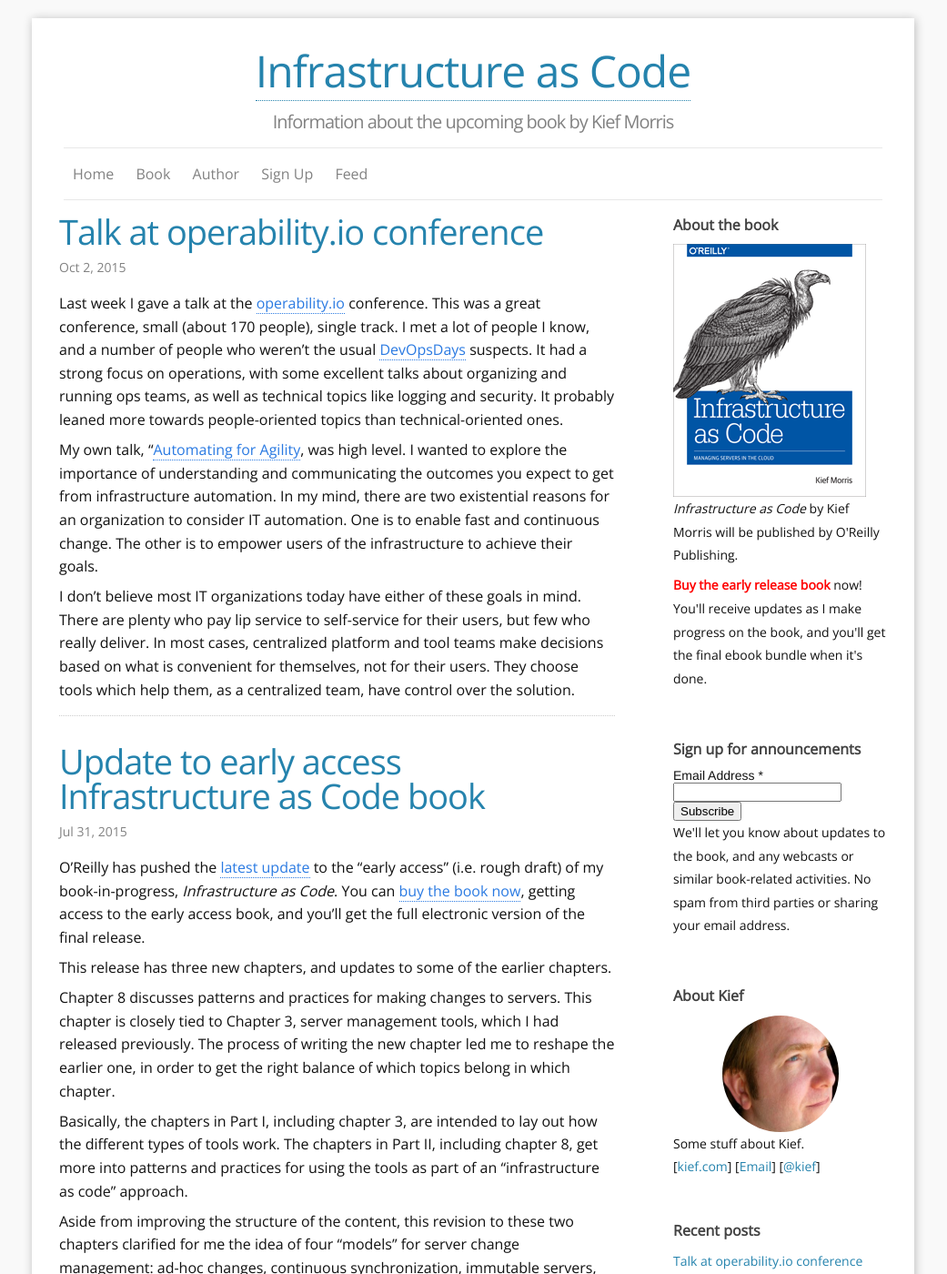
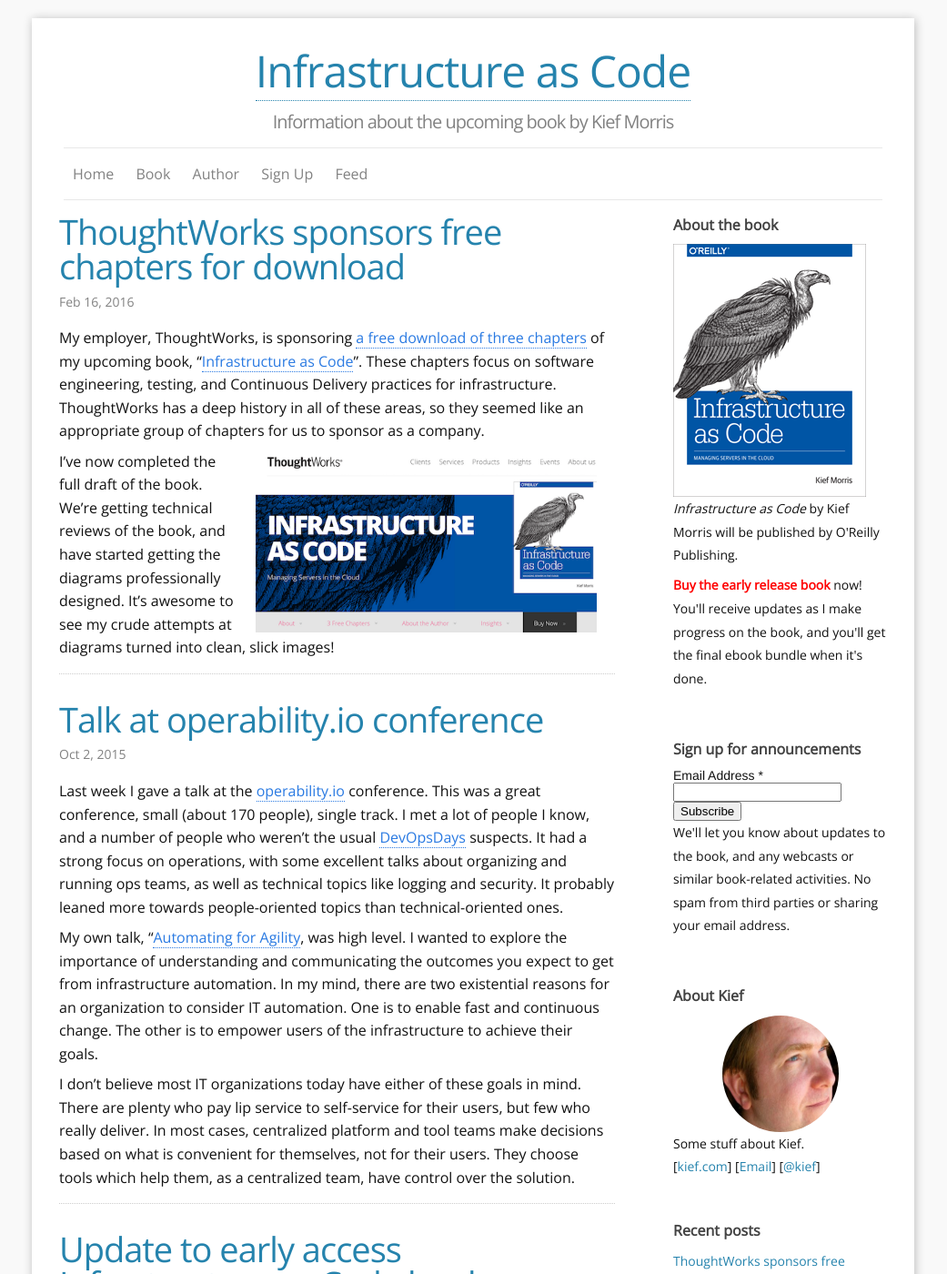
Before and after one commit to kief/infrastructure-as-code.com, a Jekyll site: the page built from index.html, in a window 1280 px wide and 1400 px high. Shown: the whole window at 91% size, without its empty margins (120-1161 px from the left). Built offline with Jekyll 4.4.1, drawn with Linux system fonts in a browser that asks for light colours; the list of posts is cut into pages by our own code; comment, search, counter and statistics services are not loaded; some of the changed text lies outside the part shown.

Commit message:
Added post for tw free chapters

```diff
--- a/_config.yml
+++ b/_config.yml
@@ -35,3 +35,4 @@
 
 gems:
   - jekyll-sitemap
+  - jekyll-paginate
--- /dev/null
+++ b/_posts/2016-02-16-tw-free-chapters.md
@@ -0,0 +1,12 @@
+---
+layout: post
+title:  "ThoughtWorks sponsors free chapters for download"
+date:   2016-02-16 14:20:00
+categories: book
+---
+
+My employer, ThoughtWorks, is sponsoring <a href="https://info.thoughtworks.com/Infrastructure-as-Code-Kief-Morris.html">a free download of three chapters</a> of my upcoming book, "<a href="http://oreil.ly/1JKIBVe">Infrastructure as Code</a>". These chapters focus on software engineering, testing, and Continuous Delivery practices for infrastructure. ThoughtWorks has a deep history in all of these areas, so they seemed like an appropriate group of chapters for us to sponsor as a company.
+
+<a href="https://info.thoughtworks.com/Infrastructure-as-Code-Kief-Morris.html"><img src="/images/tw-free-chapters.png" title="ThoughtWorks Infrastructure book landing page" align="right" width="375" height="200" style="margin: 0px 20px"/></a>
+
+I've now completed the full draft of the book. We're getting technical reviews of the book, and have started getting the diagrams professionally designed. It's awesome to see my crude attempts at diagrams turned into clean, slick images!
```
Also changed, not shown: images/tw-free-chapters.png (added).
